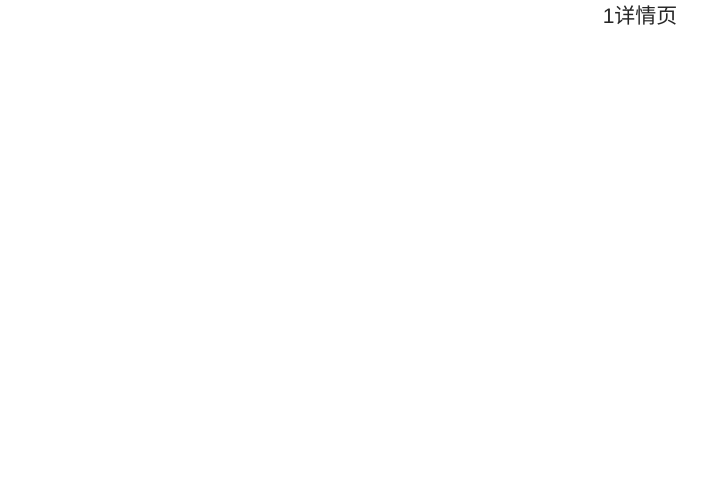
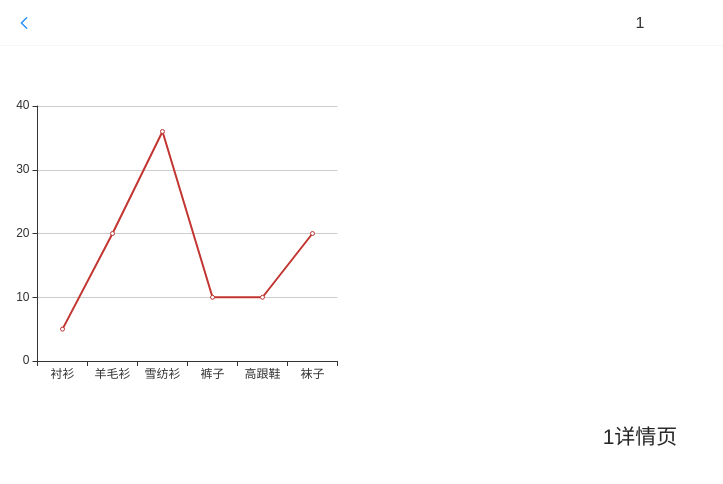
Before and after one commit to qiaodou-w/IOTplat, a Vue app: page /home/1 in a window 1280 px wide. Shown: the top 484 px of the page, without its empty margins (0-723 px from the left). Built offline with nearby package versions, Linux system fonts and the light colour scheme.

Commit message:
添加Echart组件

```diff
--- a/package.json
+++ b/package.json
@@ -9,6 +9,7 @@
   },
   "dependencies": {
     "core-js": "^3.6.5",
+    "echarts": "^4.9.0",
     "moment": "^2.27.0",
     "vant": "^2.10.3",
     "vue": "^2.6.11",
--- a/src/App.vue
+++ b/src/App.vue
@@ -6,7 +6,10 @@
 </template>
 
 <script>
-// import Vue from "vue";
+import Vue from "vue";
+import { NavBar } from "vant";
+Vue.use(NavBar);
+
 import MainTabBar from "./components/content/MainTabBar";
 export default {
   components: { MainTabBar },
--- /dev/null
+++ b/src/components/content/EnvDetail/DetailEcharts.vue
@@ -0,0 +1,46 @@
+<template>
+  <div class="analyzeSystem">
+    <div class="my-chart"></div>
+  </div>
+</template>
+
+<script>
+const echarts = require("echarts");
+export default {
+  name: "Detail",
+  data() {
+    return {
+      chart: null
+    };
+  },
+  mounted() {
+    this.initChart()
+  },
+  methods: {
+    initChart() {
+      this.chart = echarts.init(document.querySelector(".my-chart"));
+      this.chart.setOption({
+        tooltip: {},
+        xAxis: {
+          data: ["衬衫", "羊毛衫", "雪纺衫", "裤子", "高跟鞋", "袜子"]
+        },
+        yAxis: {},
+        series: [
+          {
+            name: "销量",
+            type: "line",
+            data: [5, 20, 36, 10, 10, 20]
+          }
+        ]
+      });
+    }
+  }
+};
+</script>
+
+<style>
+  .my-chart {
+    height: 375px;
+    width: 375px;
+  }
+</style>
--- a/src/components/content/Info.vue
+++ b/src/components/content/Info.vue
@@ -20,8 +20,8 @@ export default {
     }
   },
   methods: {
-    jump(){
-      this.$router.push("home/"+this.src.name)
+    jump() {
+      this.$router.push("home/" + this.src.name);
     }
   }
 };
--- a/src/router/index.js
+++ b/src/router/index.js
@@ -15,7 +15,7 @@ const routes = [
     name: "Home",
     component: Home,
     meta: {
-		  showTab: true//如果需要显示就加上这个
+      showTab: true //如果需要显示就加上这个
     }
   },
   {
--- a/src/views/EnvDetail.vue
+++ b/src/views/EnvDetail.vue
@@ -1,11 +1,28 @@
 <template>
-  <h2>{{this.$route.params.category}}详情页</h2>
+  <div class="env-detail">
+    <van-nav-bar
+      left-arrow
+      :title="this.$route.params.category"
+      @click-left="back"
+    ></van-nav-bar>
+    <detail></detail>
+    <h2>{{ this.$route.params.category }}详情页</h2>
+  </div>
 </template>
 
 <script>
+import Detail from "../components/content/EnvDetail/DetailEcharts";
 export default {
-  name: "EnvDetail"
+  name: "EnvDetail",
+  components: {
+    Detail
+  },
+  methods: {
+    back() {
+      this.$router.back();
+    }
+  }
 };
 </script>
 
-<style scoped></style>
+<style></style>
--- a/src/views/Home.vue
+++ b/src/views/Home.vue
@@ -9,12 +9,8 @@
 </template>
 
 <script>
-let moment = require("moment");
-import { NavBar } from "vant";
-import Vue from "vue";
+const moment = require("moment");
 import EnvironmentInfo from "../components/content/Info";
-
-Vue.use(NavBar);
 
 export default {
   name: "Home",
```
Also changed, not shown: 1 other file (tests, documents, lock files or other folders). Lines whose indentation alone changed are shown as unchanged.
